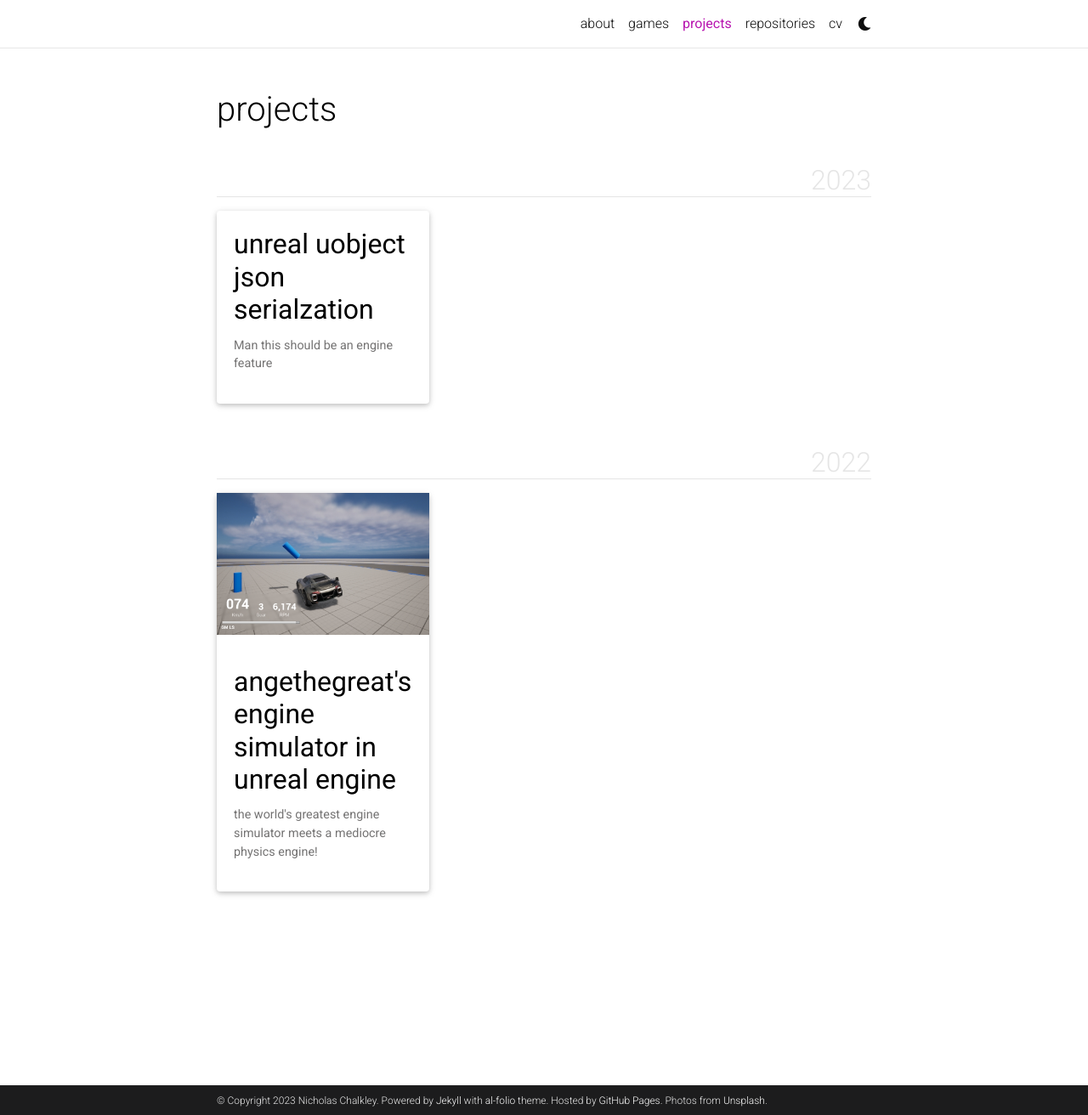
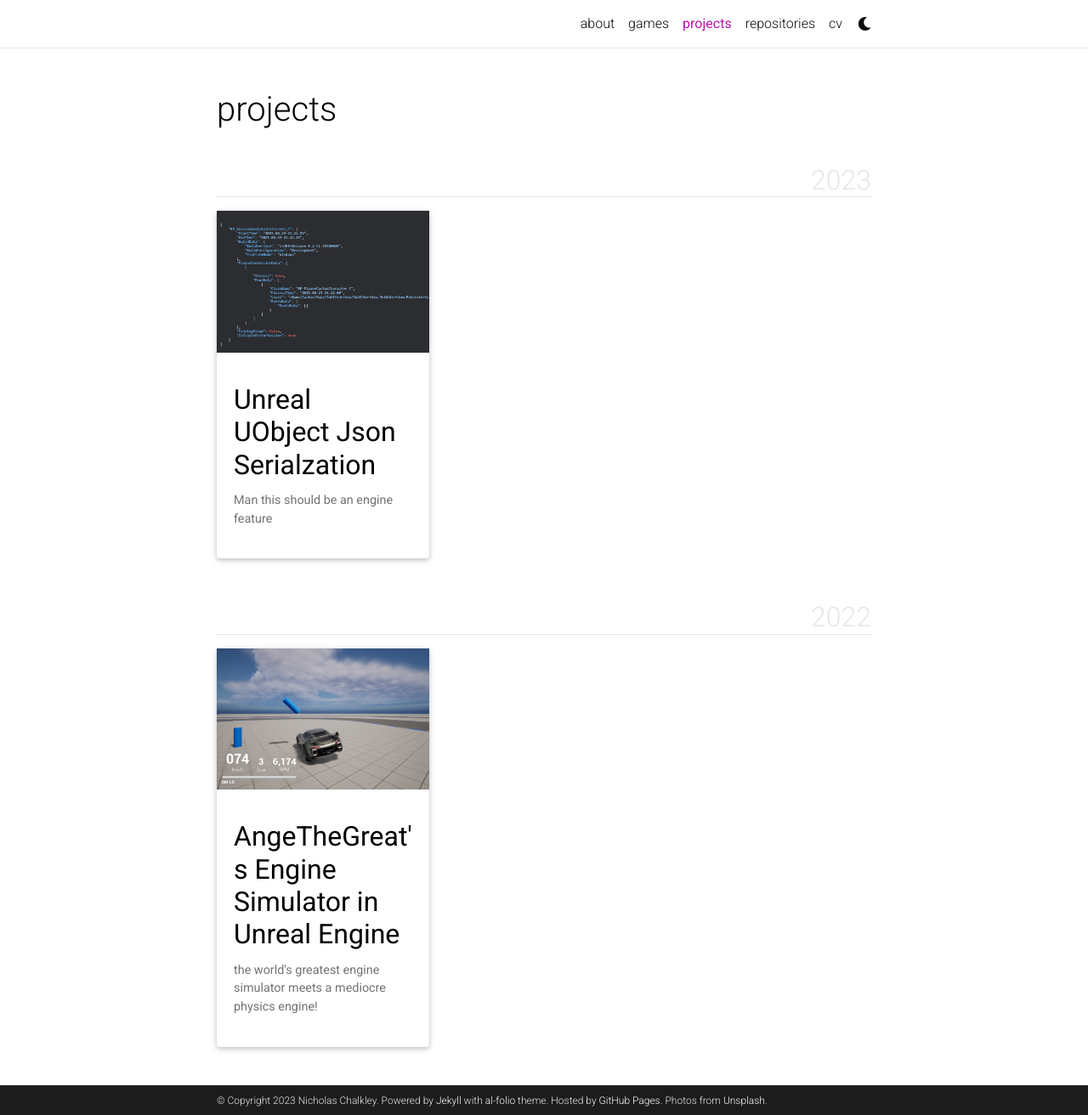
Before and after one commit to nicholas477/nicholas477.github.io, a Jekyll site: the page built from _pages/projects.md, in a window 1280 px wide and 1312 px high. Shown: the whole window at 85% size. Built offline with Jekyll 4.4.1, drawn with Linux system fonts in a browser that asks for light colours; full-size pictures stand in for the smaller copies a plugin makes; comment, search, counter and statistics services are not loaded; a style sheet for code colours, icons or effects is not loaded.

Commit message:
Removed lowercase for project titles Added image to json serialization article

```diff
--- a/_includes/projects.html
+++ b/_includes/projects.html
@@ -13,7 +13,7 @@
           alt="project thumbnail" -%}
         {%- endif %}
         <div class="card-body">
-          <h2 class="card-title text-lowercase">{{ project.title }}</h2>
+          <h2 class="card-title">{{ project.title }}</h2>
           <p class="card-text">{{ project.description }}</p>
           <div class="row ml-1 mr-1 p-0">
             {%- if project.github -%}
--- a/_includes/projects_horizontal.html
+++ b/_includes/projects_horizontal.html
@@ -15,7 +15,7 @@
         <div class="col-md-12">
         {%- endif -%}
           <div class="card-body">
-            <h3 class="card-title text-lowercase">{{ project.title }}</h3>
+            <h3 class="card-title">{{ project.title }}</h3>
             <p class="card-text">{{ project.description }}</p>
             <div class="row ml-1 mr-1 p-0">
               {%- if project.github -%}
```
Also changed, not shown: _projects/2_json-serialization.md (+1 -1 lines), assets/img/json-serialization.png (added).
